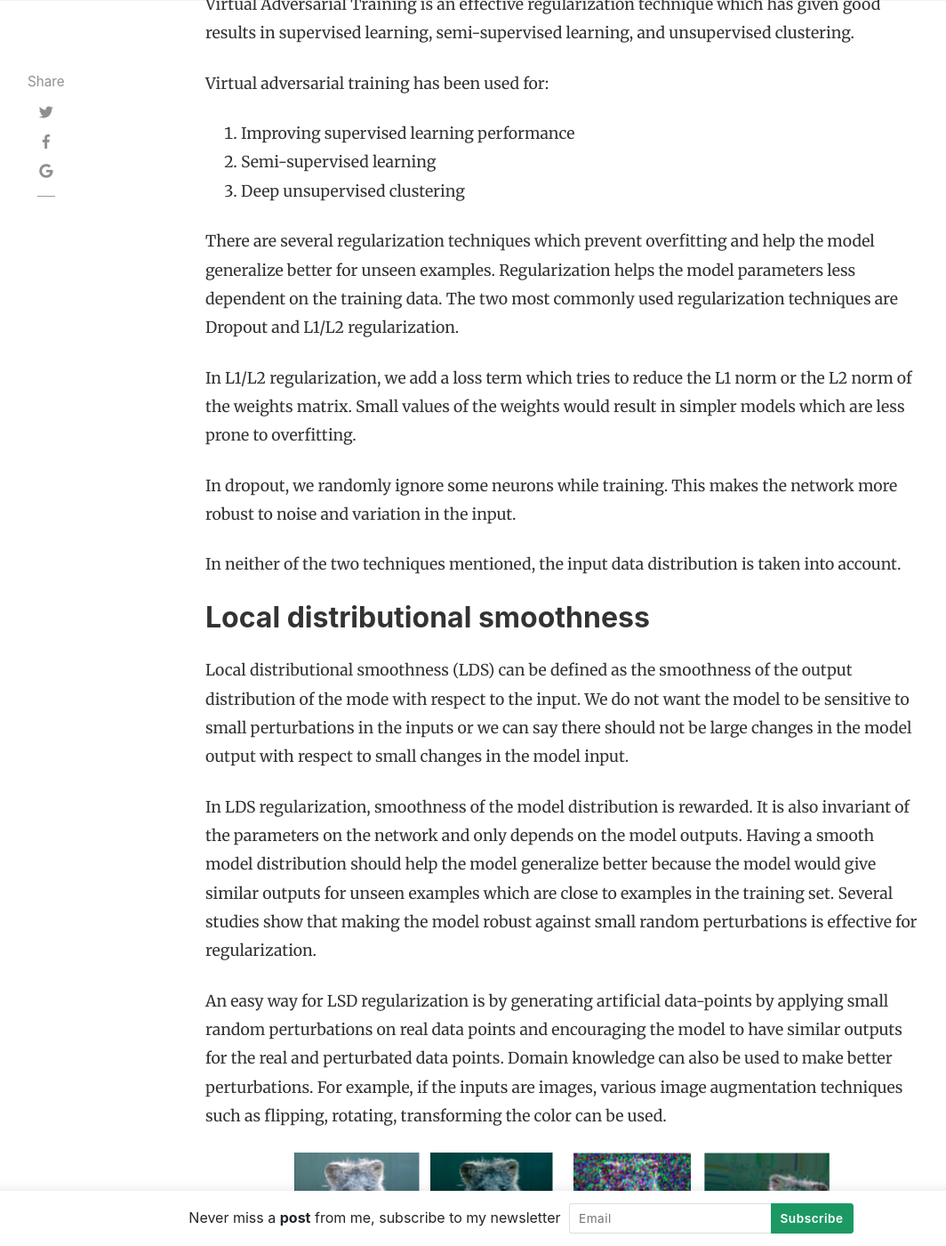
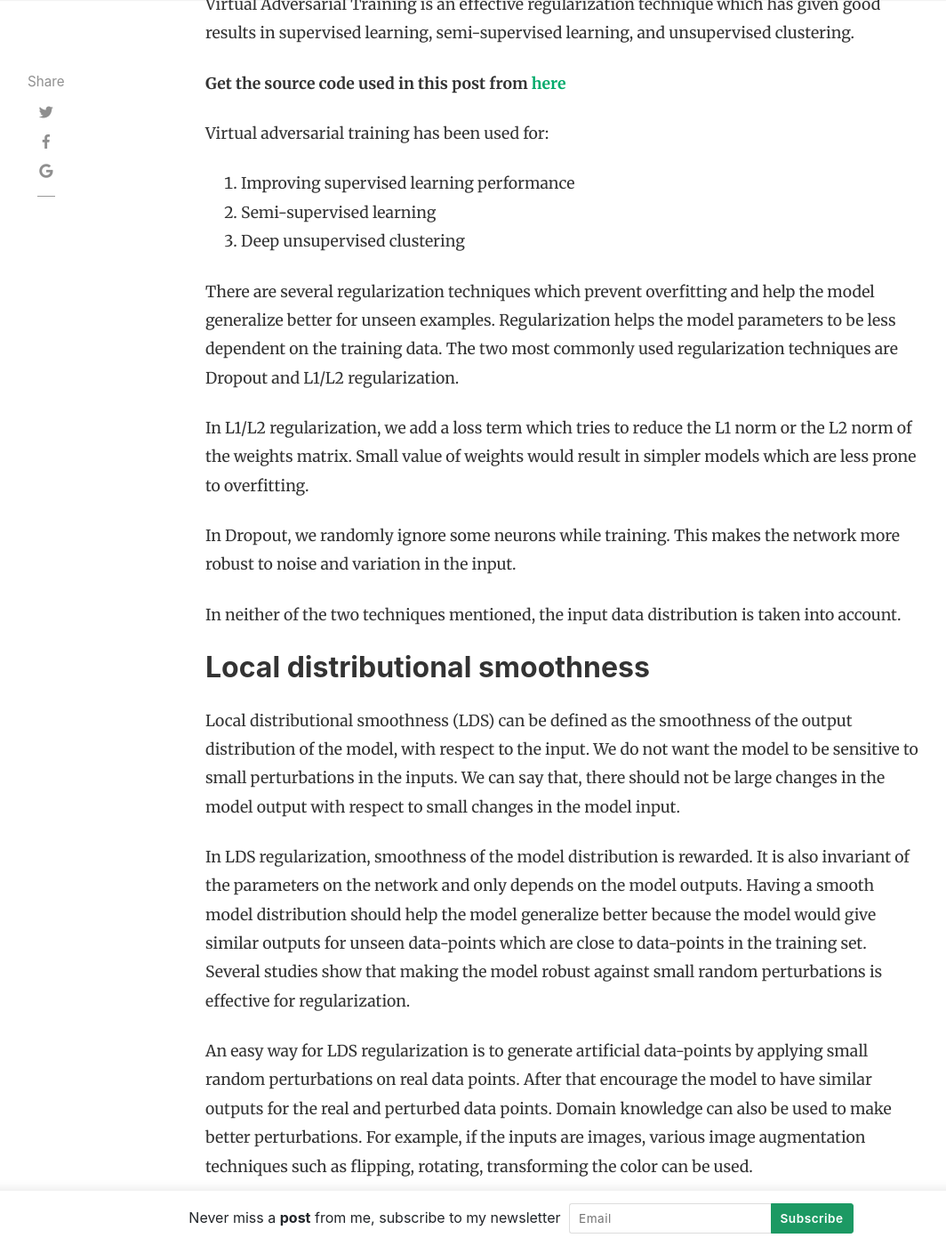
Before and after one commit to divamgupta/divamgupta.github.io, a Jekyll site: the page built from _posts/2019-05-31-introduction-to-virtual-adversarial-training.md, in a window 1280 px wide and 1400 px high, scrolled down 751 px. Shown: the whole window at 89% size, without its empty margins (54-1118 px from the left). Built offline with Jekyll 4.4.1, drawn with Linux system fonts in a browser that asks for light colours; nearby versions of some CDN libraries; comment, search, counter and statistics services are not loaded; some of the changed text lies outside the part shown.

Commit message:
post updated

````diff
--- a/_posts/2019-05-31-introduction-to-virtual-adversarial-training.md
+++ b/_posts/2019-05-31-introduction-to-virtual-adversarial-training.md
@@ -20,6 +20,8 @@
 
 Virtual Adversarial Training is an effective regularization technique which has given good results in supervised learning, semi-supervised learning, and unsupervised clustering.
 
+**Get the source code used in this post from [here](https://gist.github.com/divamgupta/c778c17459c1f162e789560d5e0b2f0b)**
+
 Virtual adversarial training has been used for:
 
 
@@ -28,50 +30,47 @@
 2. Semi-supervised learning
 3. Deep unsupervised clustering
 
-There are several regularization techniques which prevent overfitting and help the model generalize better for unseen examples. Regularization helps the model parameters less dependent on the training data. The two most commonly used regularization techniques are Dropout and L1/L2 regularization.
+There are several regularization techniques which prevent overfitting and help the model generalize better for unseen examples. Regularization helps the model parameters to be less dependent on the training data. The two most commonly used regularization techniques are Dropout and L1/L2 regularization.
 
-In L1/L2 regularization, we add a loss term which tries to reduce the L1 norm or the L2 norm of the weights matrix. Small values of the weights would result in simpler models which are less prone to overfitting.
+In L1/L2 regularization, we add a loss term which tries to reduce the L1 norm or the L2 norm of the weights matrix. Small value of weights would result in simpler models which are less prone to overfitting.
 
-In dropout, we randomly ignore some neurons while training. This makes the network more robust to noise and variation in the input.
+In Dropout, we randomly ignore some neurons while training. This makes the network more robust to noise and variation in the input.
 
  In neither of the two techniques mentioned, the input data distribution is taken into account.
 
 
 ## Local distributional smoothness
 
-Local distributional smoothness (LDS) can be defined as the smoothness of the output distribution of the mode with respect to the input.  We do not want the model to be sensitive to small perturbations in the inputs or we can say there should not be large changes in the model output with respect to small changes in the model input.
+Local distributional smoothness (LDS) can be defined as the smoothness of the output distribution of the model, with respect to the input.  We do not want the model to be sensitive to small perturbations in the inputs. We can say that, there should not be large changes in the model output with respect to small changes in the model input.
 
-In LDS regularization, smoothness of the model distribution is rewarded. It is also invariant of the parameters on the network and only depends on the model outputs.  Having a smooth model distribution should help the model generalize better because the model would give similar outputs for unseen examples which are close to examples in the training set.  Several studies show that making the model robust against small random perturbations is effective for regularization.
+In LDS regularization, smoothness of the model distribution is rewarded. It is also invariant of the parameters on the network and only depends on the model outputs.  Having a smooth model distribution should help the model generalize better because the model would give similar outputs for unseen data-points which are close to data-points in the training set.  Several studies show that making the model robust against small random perturbations is effective for regularization.
 
-An easy way for LSD regularization is by generating artificial data-points by applying small random perturbations on real data points and encouraging the model to have similar outputs for the real and perturbated data points. Domain knowledge can also be used to make better perturbations. For example, if the inputs are images, various image augmentation techniques such as flipping, rotating, transforming the color can be used.
+An easy way for LDS regularization is to generate artificial data-points by applying small random perturbations on real data points. After that encourage the model to have similar outputs for the real and perturbed data points. Domain knowledge can also be used to make better perturbations. For example, if the inputs are images, various image augmentation techniques such as flipping, rotating, transforming the color can be used.
 
 
 
 
 
-![]({{ site.baseurl }}/assets/images/posts/vat/An-Introduction0.png?style=centerme)
-*Example of input data transformation*
+![]({{ site.baseurl }}/assets/images/posts/vat/image7.png?style=centerme)
 {: style="font-size: 80%; text-align: center;"}
 
 
 ## Virtual adversarial training
 
-Virtual adversarial training is an effective technique for local distribution smoothness. Pairs of data points are taken for which are very close in the input space but are very far in the model output space. Then the model is trained for making their outputs close to each other. To do that, a given input is taken and perturbation is found for which the model gives very different output. Then the model is penalized for sensitivity with the perturbation.
+Virtual adversarial training is an effective technique for local distribution smoothness. Pairs of data points are taken which are very close in the input space, but are very far in the model output space. Then the model is trained to make their outputs close to each other. To do that, a given input is taken and perturbation is found for which the model gives very different output. Then the model is penalized for sensitivity with the perturbation.
 
 
 
 
 
-![]({{ site.baseurl }}/assets/images/posts/vat/An-Introduction1.png?style=centerme)
-*Step 1 : Generate the adversial image*
+![]({{ site.baseurl }}/assets/images/posts/vat/image2.png?style=centerme)
 {: style="font-size: 80%; text-align: center;"}
 
 
 
 
 
-![]({{ site.baseurl }}/assets/images/posts/vat/An-Introduction2.png?style=centerme)
-*Step 2: Minimize the KL devergence*
+![]({{ site.baseurl }}/assets/images/posts/vat/image3.png?style=centerme)
 {: style="font-size: 80%; text-align: center;"}
 
 The key steps for virtual adversarial training are:
@@ -79,18 +78,18 @@
 
 
 1. Begin with an input data point _x_
-2. Transform _x_ by adding a small perturbation _r_, hence transformed the data point will be _T(x) = x + r_
+2. Transform _x_ by adding a small perturbation _r_, hence the transformed data point will be _T(x) = x + r_
 3. The perturbation r should be in the adversarial direction -- model output of the perturbed input T(x)  should be different from the output of non-perturbed input. In particular, the KL divergence between the two output distributions should be maximum, while ensuring the L2 norm of _r_ to be small.  From all the perturbations _r,_ let _r<sub>v-adv</sub>_ be the perturbation in the adversarial direction.
 
 
 
-![]({{ site.baseurl }}/assets/images/posts/vat/An-Introduction3.png?style=centerme)
+![]({{ site.baseurl }}/assets/images/posts/vat/image5.png?style=centerme)
 
 4. After finding the adversarial perturbation and the transformed input, update the weights of the model such that the KL divergence is minimized. This would make the model robust towards different perturbations.  The following loss is minimized via gradient descent:
 
 
 
-![]({{ site.baseurl }}/assets/images/posts/vat/An-Introduction4.png?style=centerme)
+![]({{ site.baseurl }}/assets/images/posts/vat/image6.png?style=centerme)
 
 
 During the virtual adversarial training, the model becomes more robust against different input perturbations. As the model becomes more robust, it becomes harder to generate perturbations and a drop in the loss is observed.
@@ -109,7 +108,7 @@
 
 In adversarial training, labels are also used to generate the adversarial perturbations. The perturbation is generated such that classifier’s predicted label _y’_ becomes different from the actual label _y_.
 
-In virtual adversarial training, no labels label information is used and the perturbation is generated using just the model outputs. The perturbation is generated such that output of the perturbated input is different from the model output of the original input ( as opposed to the ground truth label).
+In virtual adversarial training, no label information is used and the perturbation is generated using just the model outputs. The perturbation is generated such that output of the perturbed input is different from the model output of the original input ( as opposed to the ground truth label).
 
 
 ## Implementing virtual adversarial training
@@ -177,7 +176,7 @@
 ```
 
 
-Now we have the adversarial perturbation `r_vadv`  for which the model gives a very large difference in outputs.   We need to add a loss to the model which would penalize the model for having large KL-divergence with the outputs from the original inputs and the perturbed inputs.
+Now we have the adversarial perturbation `r_vadv` , for which the model gives a very large difference in outputs.   We need to add a loss to the model which would penalize the model for having large KL-divergence with the outputs from the original inputs and the perturbed inputs.
 
 
 ```
@@ -196,13 +195,13 @@
 ```
 
 
-Now let's use some synthetic dataset to train and test the model. This dataset is two dimensional and has two classes. Class 1 data-points lie in the outer ring and the class 2 data-points lie in the inner ring. We are using only 8 data-points per class for training, and 1000 data-points for testing.
+Now let's use some synthetic data to train and test the model. This dataset is two dimensional and has two classes. Class 1 data-points lie in the outer ring and the class 2 data-points lie in the inner ring. We are using only 8 data-points per class for training, and 1000 data-points for testing.
 
 
 
 
 
-![]({{ site.baseurl }}/assets/images/posts/vat/An-Introduction5.png?style=centerme)
+![]({{ site.baseurl }}/assets/images/posts/vat/image8.png?style=centerme)
 *The plot of the synthetic dataset on a  2D plane*
 {: style="font-size: 80%; text-align: center;"}
 
@@ -223,17 +222,17 @@
 
 
 
-![]({{ site.baseurl }}/assets/images/posts/vat/An-Introduction6.png?style=centerme)
+![]({{ site.baseurl }}/assets/images/posts/vat/image4.png?style=centerme)
 *Model decision boundary with virtual adversarial training*
 {: style="font-size: 80%; text-align: center;"}
 
-For this example dataset, it is pretty evident that the model with virtual adversarial training has a better generalization and its decision boundary lies in the bounds of the test data as well.
+For this example dataset, it is pretty evident that the model with virtual adversarial training has generalized better and its decision boundary lies in the bounds of the test data as well.
 
 
 
 
 
-![]({{ site.baseurl }}/assets/images/posts/vat/An-Introduction7.png?style=centerme)
+![]({{ site.baseurl }}/assets/images/posts/vat/image1.png?style=centerme)
 *Model  decision boundary without virtual adversarial training*
 {: style="font-size: 80%; text-align: center;"}
 
@@ -244,11 +243,11 @@
 
 Virtual adversarial training has shown incredible results for various applications in semi-supervised learning and unsupervised learning.
 
-**VAT for semi-supervised learning:** Virtual adversarial training has shown good results in semi-supervised learning. Here we have a large number of unlabeled data-points and small labeled data points. Applying the `vat_loss` on the unlabeled set and the supervised loss on the labeled set gives a good boost. The authors show the superiority of the method over several other semi-supervised learning methods. You can read more in the paper [here](https://arxiv.org/abs/1704.03976).
+**VAT for semi-supervised learning:** Virtual adversarial training has shown good results in semi-supervised learning. Here, we have a large number of unlabeled data-points and a few labeled data points. Applying the `vat_loss` on the unlabeled set and the supervised loss on the labeled set gives a boost in testing accuracy. The authors show the superiority of the method over several other semi-supervised learning methods. You can read more in the paper [here](https://arxiv.org/abs/1704.03976).
 
-**Virtual adversarial ladder networks**: [Ladder networks](https://arxiv.org/abs/1507.02672) have shown promising results for semi-supervised classification. There, at each input layer, random noise is added and a decoder is trained to reconstruct the outputs at each layer without noise. In virtual adversarial ladder networks, rather than random noise, adversarial noise is used. You can read more in the paper [here](https://arxiv.org/abs/1711.07476).
+**Virtual adversarial ladder networks**: [Ladder networks](https://arxiv.org/abs/1507.02672) have shown promising results for semi-supervised classification. There, at each input layer, random noise is added and a decoder is trained to denoisify the outputs at each layer. In virtual adversarial ladder networks, rather than using random noise, adversarial noise is used. You can read more in the paper [here](https://arxiv.org/abs/1711.07476).
 
-**Unsupervised clustering using self-augmented training**: Here the goal is to cluster the data-points in a fixed number of clusters without using any labeled samples  [Regularized Information Maximization](https://papers.nips.cc/paper/4154-discriminative-clustering-by-regularized-information-maximization) is a technique for unsupervised clustering. Here the mutual information between the input and the model output is maximized. [IMSAT](https://arxiv.org/abs/1702.08720) is extended the approach by adding virtual adversarial training. Along with the mutual information loss, the authors apply the `vat_loss`. They show great improvements after adding virtual adversarial training. You can read more in the [paper](https://arxiv.org/abs/1702.08720) and my earlier [blog post.](https://divamgupta.com/unsupervised-learning/2019/03/08/an-overview-of-deep-learning-based-clustering-techniques.html)
+**Unsupervised clustering using self-augmented training**: Here the goal is to cluster the data-points in a fixed number of clusters without using any labeled samples.  [Regularized Information Maximization](https://papers.nips.cc/paper/4154-discriminative-clustering-by-regularized-information-maximization) is a technique for unsupervised clustering. Here the mutual information between the input and the model output is maximized. [IMSAT](https://arxiv.org/abs/1702.08720) has extended the approach by adding virtual adversarial training. Along with the mutual information loss, the authors apply the `vat_loss`. They show great improvements after adding virtual adversarial training. You can read more in the [paper](https://arxiv.org/abs/1702.08720) and my earlier [blog post.](https://divamgupta.com/unsupervised-learning/2019/03/08/an-overview-of-deep-learning-based-clustering-techniques.html)
 
 
 ## Conclusion
````
Also changed, not shown: other parts of _posts/2019-05-31-introduction-to-virtual-adversarial-training.md (+4 -4 lines), new_post.py (added, +54 -0 lines), assets/images/posts/vat/image1.png (added), assets/images/posts/vat/image2.png (added), assets/images/posts/vat/image3.png (added), assets/images/posts/vat/image4.png (added), assets/images/posts/vat/image5.png (added), assets/images/posts/vat/image6.png (added), assets/images/posts/vat/image7.png (added), assets/images/posts/vat/image8.png (added).
